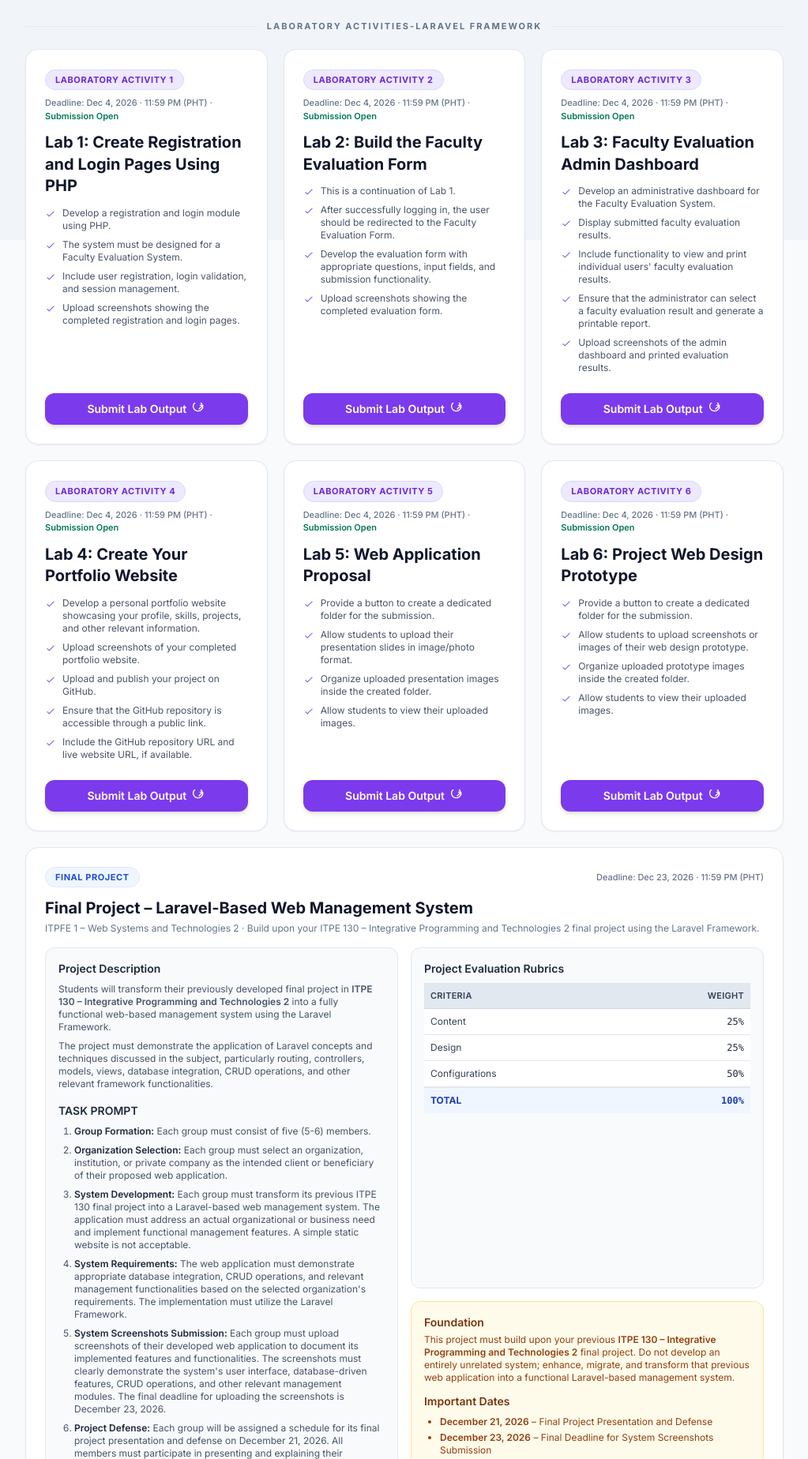
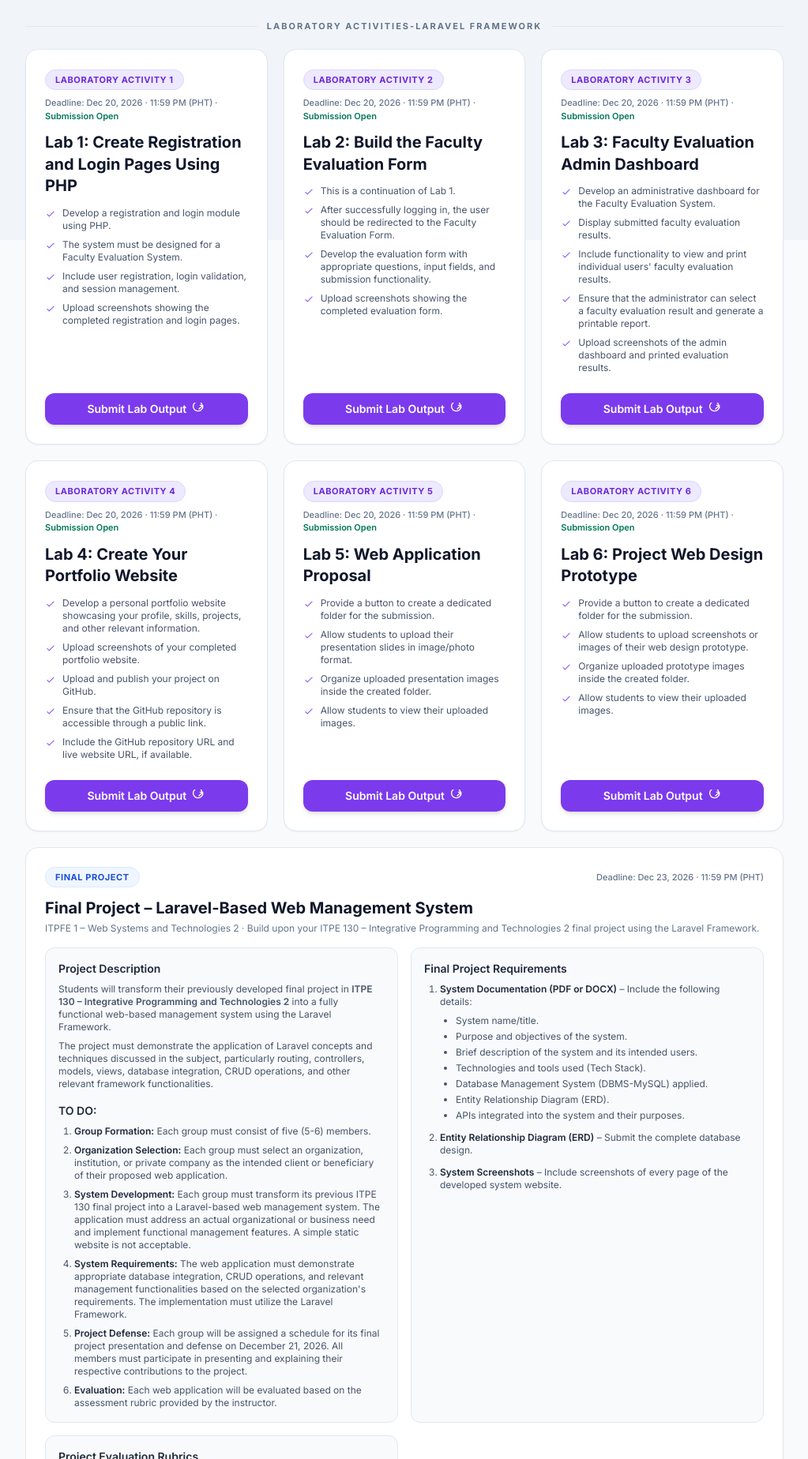
Before and after one commit to richanjo/ITPFE-1-Web-Systems-and-Technologies-2, a plain HTML site: page index.html in a window 1280 px wide. Shown: the part 496-2344 px from the top of the page at 79% size, without its empty margins (128-1151 px from the left). Drawn offline with nearby package versions, Linux system fonts and the light colour scheme.

Commit message:
Add files via upload

```diff
--- a/index.html
+++ b/index.html
@@ -124,7 +124,7 @@
             <div class="group bg-white rounded-2xl shadow-sm border border-slate-200 p-6 flex flex-col justify-between transition hover:shadow-lg hover:border-violet-400">
                 <div>
                     <span class="inline-block bg-violet-100 text-violet-700 text-[11px] font-bold px-3 py-1 rounded-full uppercase tracking-wider border border-violet-200">Laboratory Activity 1</span>
-                    <p class="text-[11px] font-medium text-slate-500 mt-2">Deadline: Dec 4, 2026 · 11:59 PM (PHT) · <span id="lab1Status" class="font-semibold text-emerald-700">Submission Open</span></p>
+                    <p class="text-[11px] font-medium text-slate-500 mt-2">Deadline: Dec 20, 2026 · 11:59 PM (PHT) · <span id="lab1Status" class="font-semibold text-emerald-700">Submission Open</span></p>
                     <h3 class="text-xl font-bold text-slate-900 mt-3 leading-snug">Lab 1: Create Registration and Login Pages Using PHP</h3>
                     <ul class="mt-3 space-y-2">
                         <li class="flex gap-2 text-xs text-slate-600"><svg class="w-3.5 h-3.5 mt-0.5 shrink-0 text-violet-500" fill="none" stroke="currentColor" viewBox="0 0 24 24"><path stroke-linecap="round" stroke-linejoin="round" stroke-width="2" d="M5 13l4 4L19 7"></path></svg><span>Develop a registration and login module using PHP.</span></li>
@@ -146,7 +146,7 @@
             <div class="group bg-white rounded-2xl shadow-sm border border-slate-200 p-6 flex flex-col justify-between transition hover:shadow-lg hover:border-violet-400">
                 <div>
                     <span class="inline-block bg-violet-100 text-violet-700 text-[11px] font-bold px-3 py-1 rounded-full uppercase tracking-wider border border-violet-200">Laboratory Activity 2</span>
-                    <p class="text-[11px] font-medium text-slate-500 mt-2">Deadline: Dec 4, 2026 · 11:59 PM (PHT) · <span id="lab2Status" class="font-semibold text-emerald-700">Submission Open</span></p>
+                    <p class="text-[11px] font-medium text-slate-500 mt-2">Deadline: Dec 20, 2026 · 11:59 PM (PHT) · <span id="lab2Status" class="font-semibold text-emerald-700">Submission Open</span></p>
                     <h3 class="text-xl font-bold text-slate-900 mt-3 leading-snug">Lab 2: Build the Faculty Evaluation Form</h3>
                     <ul class="mt-3 space-y-2">
                         <li class="flex gap-2 text-xs text-slate-600"><svg class="w-3.5 h-3.5 mt-0.5 shrink-0 text-violet-500" fill="none" stroke="currentColor" viewBox="0 0 24 24"><path stroke-linecap="round" stroke-linejoin="round" stroke-width="2" d="M5 13l4 4L19 7"></path></svg><span>This is a continuation of Lab 1.</span></li>
@@ -168,7 +168,7 @@
             <div class="group bg-white rounded-2xl shadow-sm border border-slate-200 p-6 flex flex-col justify-between transition hover:shadow-lg hover:border-violet-400">
                 <div>
                     <span class="inline-block bg-violet-100 text-violet-700 text-[11px] font-bold px-3 py-1 rounded-full uppercase tracking-wider border border-violet-200">Laboratory Activity 3</span>
-                    <p class="text-[11px] font-medium text-slate-500 mt-2">Deadline: Dec 4, 2026 · 11:59 PM (PHT) · <span id="lab3Status" class="font-semibold text-emerald-700">Submission Open</span></p>
+                    <p class="text-[11px] font-medium text-slate-500 mt-2">Deadline: Dec 20, 2026 · 11:59 PM (PHT) · <span id="lab3Status" class="font-semibold text-emerald-700">Submission Open</span></p>
                     <h3 class="text-xl font-bold text-slate-900 mt-3 leading-snug">Lab 3: Faculty Evaluation Admin Dashboard</h3>
                     <ul class="mt-3 space-y-2">
                         <li class="flex gap-2 text-xs text-slate-600"><svg class="w-3.5 h-3.5 mt-0.5 shrink-0 text-violet-500" fill="none" stroke="currentColor" viewBox="0 0 24 24"><path stroke-linecap="round" stroke-linejoin="round" stroke-width="2" d="M5 13l4 4L19 7"></path></svg><span>Develop an administrative dashboard for the Faculty Evaluation System.</span></li>
@@ -191,7 +191,7 @@
             <div class="group bg-white rounded-2xl shadow-sm border border-slate-200 p-6 flex flex-col justify-between transition hover:shadow-lg hover:border-violet-400">
                 <div>
                     <span class="inline-block bg-violet-100 text-violet-700 text-[11px] font-bold px-3 py-1 rounded-full uppercase tracking-wider border border-violet-200">Laboratory Activity 4</span>
-                    <p class="text-[11px] font-medium text-slate-500 mt-2">Deadline: Dec 4, 2026 · 11:59 PM (PHT) · <span id="lab4Status" class="font-semibold text-emerald-700">Submission Open</span></p>
+                    <p class="text-[11px] font-medium text-slate-500 mt-2">Deadline: Dec 20, 2026 · 11:59 PM (PHT) · <span id="lab4Status" class="font-semibold text-emerald-700">Submission Open</span></p>
                     <h3 class="text-xl font-bold text-slate-900 mt-3 leading-snug">Lab 4: Create Your Portfolio Website</h3>
                     <ul class="mt-3 space-y-2">
                         <li class="flex gap-2 text-xs text-slate-600"><svg class="w-3.5 h-3.5 mt-0.5 shrink-0 text-violet-500" fill="none" stroke="currentColor" viewBox="0 0 24 24"><path stroke-linecap="round" stroke-linejoin="round" stroke-width="2" d="M5 13l4 4L19 7"></path></svg><span>Develop a personal portfolio website showcasing your profile, skills, projects, and other relevant information.</span></li>
@@ -214,7 +214,7 @@
             <div class="group bg-white rounded-2xl shadow-sm border border-slate-200 p-6 flex flex-col justify-between transition hover:shadow-lg hover:border-violet-400">
                 <div>
                     <span class="inline-block bg-violet-100 text-violet-700 text-[11px] font-bold px-3 py-1 rounded-full uppercase tracking-wider border border-violet-200">Laboratory Activity 5</span>
-                    <p class="text-[11px] font-medium text-slate-500 mt-2">Deadline: Dec 4, 2026 · 11:59 PM (PHT) · <span id="lab5Status" class="font-semibold text-emerald-700">Submission Open</span></p>
+                    <p class="text-[11px] font-medium text-slate-500 mt-2">Deadline: Dec 20, 2026 · 11:59 PM (PHT) · <span id="lab5Status" class="font-semibold text-emerald-700">Submission Open</span></p>
                     <h3 class="text-xl font-bold text-slate-900 mt-3 leading-snug">Lab 5: Web Application Proposal</h3>
                     <ul class="mt-3 space-y-2">
                         <li class="flex gap-2 text-xs text-slate-600"><svg class="w-3.5 h-3.5 mt-0.5 shrink-0 text-violet-500" fill="none" stroke="currentColor" viewBox="0 0 24 24"><path stroke-linecap="round" stroke-linejoin="round" stroke-width="2" d="M5 13l4 4L19 7"></path></svg><span>Provide a button to create a dedicated folder for the submission.</span></li>
@@ -236,7 +236,7 @@
             <div class="group bg-white rounded-2xl shadow-sm border border-slate-200 p-6 flex flex-col justify-between transition hover:shadow-lg hover:border-violet-400">
                 <div>
                     <span class="inline-block bg-violet-100 text-violet-700 text-[11px] font-bold px-3 py-1 rounded-full uppercase tracking-wider border border-violet-200">Laboratory Activity 6</span>
-                    <p class="text-[11px] font-medium text-slate-500 mt-2">Deadline: Dec 4, 2026 · 11:59 PM (PHT) · <span id="lab6Status" class="font-semibold text-emerald-700">Submission Open</span></p>
+                    <p class="text-[11px] font-medium text-slate-500 mt-2">Deadline: Dec 20, 2026 · 11:59 PM (PHT) · <span id="lab6Status" class="font-semibold text-emerald-700">Submission Open</span></p>
                     <h3 class="text-xl font-bold text-slate-900 mt-3 leading-snug">Lab 6: Project Web Design Prototype</h3>
                     <ul class="mt-3 space-y-2">
                         <li class="flex gap-2 text-xs text-slate-600"><svg class="w-3.5 h-3.5 mt-0.5 shrink-0 text-violet-500" fill="none" stroke="currentColor" viewBox="0 0 24 24"><path stroke-linecap="round" stroke-linejoin="round" stroke-width="2" d="M5 13l4 4L19 7"></path></svg><span>Provide a button to create a dedicated folder for the submission.</span></li>
@@ -267,15 +267,33 @@
                             <p class="text-sm font-semibold text-slate-800">Project Description</p>
                             <p class="text-xs text-slate-600 mt-2">Students will transform their previously developed final project in <span class="font-semibold">ITPE 130 – Integrative Programming and Technologies 2</span> into a fully functional web-based management system using the Laravel Framework.</p>
                             <p class="text-xs text-slate-600 mt-2">The project must demonstrate the application of Laravel concepts and techniques discussed in the subject, particularly routing, controllers, models, views, database integration, CRUD operations, and other relevant framework functionalities.</p>
-                            <p class="text-sm font-semibold text-slate-800 mt-4">TASK PROMPT</p>
+                            <p class="text-sm font-semibold text-slate-800 mt-4">TO DO:</p>
                             <ol class="list-decimal pl-5 mt-2 space-y-2 text-xs text-slate-600">
                                 <li><span class="font-semibold text-slate-800">Group Formation:</span> Each group must consist of five (5-6) members.</li>
                                 <li><span class="font-semibold text-slate-800">Organization Selection:</span> Each group must select an organization, institution, or private company as the intended client or beneficiary of their proposed web application.</li>
                                 <li><span class="font-semibold text-slate-800">System Development:</span> Each group must transform its previous ITPE 130 final project into a Laravel-based web management system. The application must address an actual organizational or business need and implement functional management features. A simple static website is not acceptable.</li>
                                 <li><span class="font-semibold text-slate-800">System Requirements:</span> The web application must demonstrate appropriate database integration, CRUD operations, and relevant management functionalities based on the selected organization's requirements. The implementation must utilize the Laravel Framework.</li>
-                                <li><span class="font-semibold text-slate-800">System Screenshots Submission:</span> Each group must upload screenshots of their developed web application to document its implemented features and functionalities. The screenshots must clearly demonstrate the system's user interface, database-driven features, CRUD operations, and other relevant management modules. The final deadline for uploading the screenshots is December 23, 2026.</li>
                                 <li><span class="font-semibold text-slate-800">Project Defense:</span> Each group will be assigned a schedule for its final project presentation and defense on December 21, 2026. All members must participate in presenting and explaining their respective contributions to the project.</li>
                                 <li><span class="font-semibold text-slate-800">Evaluation:</span> Each web application will be evaluated based on the assessment rubric provided by the instructor.</li>
+                            </ol>
+                        </div>
+                        <div class="bg-slate-50 border border-slate-200 rounded-xl p-4">
+                            <p class="text-sm font-semibold text-slate-800">Final Project Requirements</p>
+                            <ol class="list-decimal pl-5 mt-2 space-y-3 text-xs text-slate-600">
+                                <li>
+                                    <span class="font-semibold text-slate-800">System Documentation (PDF or DOCX)</span> – Include the following details:
+                                    <ul class="list-disc pl-5 mt-2 space-y-1 text-slate-600">
+                                        <li>System name/title.</li>
+                                        <li>Purpose and objectives of the system.</li>
+                                        <li>Brief description of the system and its intended users.</li>
+                                        <li>Technologies and tools used (Tech Stack).</li>
+                                        <li>Database Management System (DBMS-MySQL) applied.</li>
+                                        <li>Entity Relationship Diagram (ERD).</li>
+                                        <li>APIs integrated into the system and their purposes.</li>
+                                    </ul>
+                                </li>
+                                <li><span class="font-semibold text-slate-800">Entity Relationship Diagram (ERD)</span> – Submit the complete database design.</li>
+                                <li><span class="font-semibold text-slate-800">System Screenshots</span> – Include screenshots of every page of the developed system website.</li>
                             </ol>
                         </div>
                         <div class="flex flex-col gap-4">
@@ -309,7 +327,7 @@
                                 <p class="text-sm font-semibold text-amber-900 mt-3">Important Dates</p>
                                 <ul class="list-disc pl-5 mt-2 space-y-1 text-xs text-amber-800">
                                     <li><span class="font-semibold">December 21, 2026</span> – Final Project Presentation and Defense</li>
-                                    <li><span class="font-semibold">December 23, 2026</span> – Final Deadline for System Screenshots Submission</li>
+                                    <li><span class="font-semibold">December 23, 2026</span> – Final Deadline for Requirements</li>
                                 </ul>
                                 <p class="text-xs text-amber-800 mt-3"><span class="font-semibold">Reminder:</span> Ensure that your Laravel-based web application is sufficiently developed and ready for demonstration during the project defense. Upload the required screenshots on or before the submission deadline.</p>
                             </div>
@@ -378,8 +396,8 @@
             const estimatedUtcMs = wallAsUtc - getManilaOffsetMs(wallAsUtc);
             return wallAsUtc - getManilaOffsetMs(estimatedUtcMs);
         }
-        const LAB_DEADLINE_MS = getManilaDeadlineMs(2026, 11, 4, 23, 59, 59, 999);
-        const QUIZ_DEADLINE_MS = LAB_DEADLINE_MS;
+        const LAB_DEADLINE_MS = getManilaDeadlineMs(2026, 11, 20, 23, 59, 59, 999);
+        const QUIZ_DEADLINE_MS = getManilaDeadlineMs(2026, 11, 4, 23, 59, 59, 999);
         const FINAL_PROJECT_DEADLINE_MS = getManilaDeadlineMs(2026, 11, 23, 23, 59, 59, 999);
 
         const SUBMISSION_ITEMS = [
```
